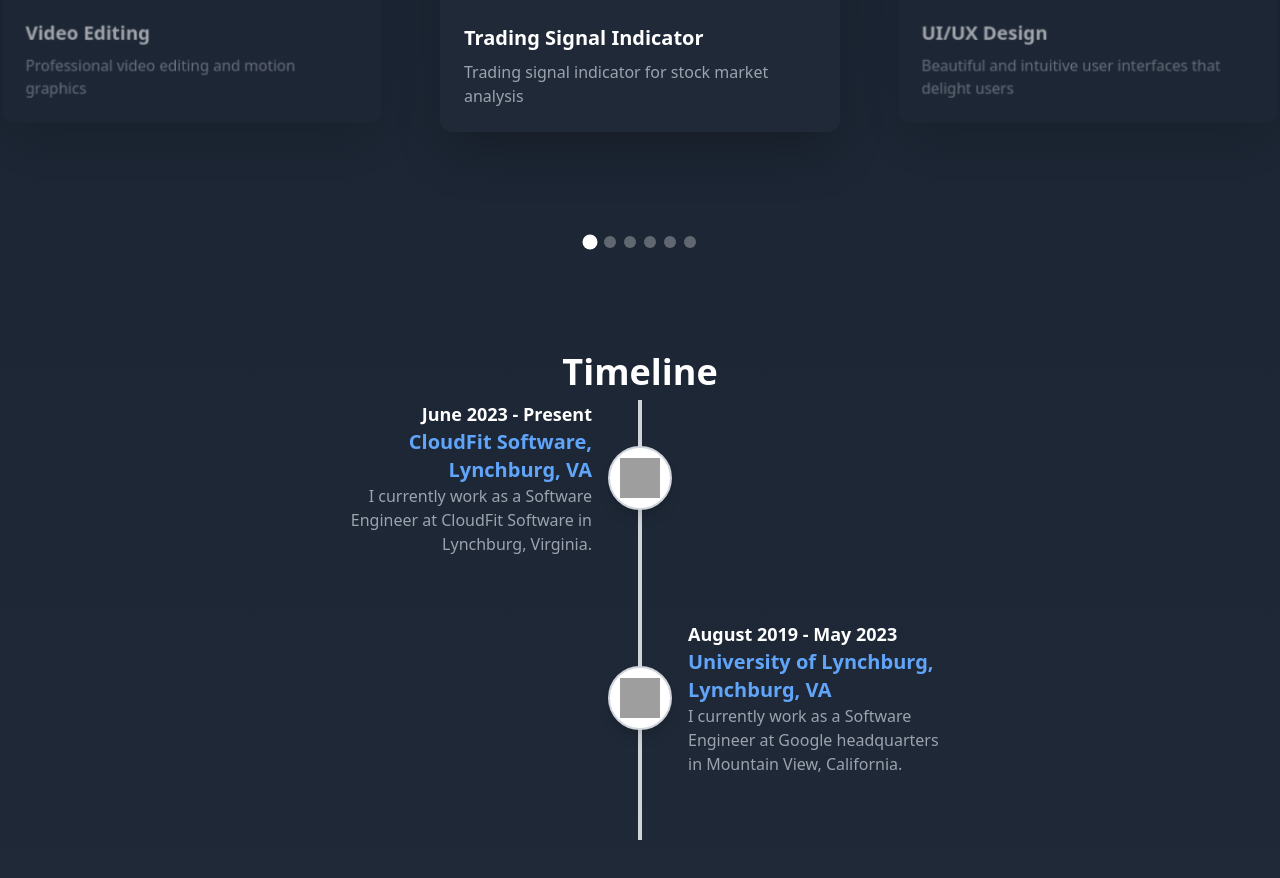
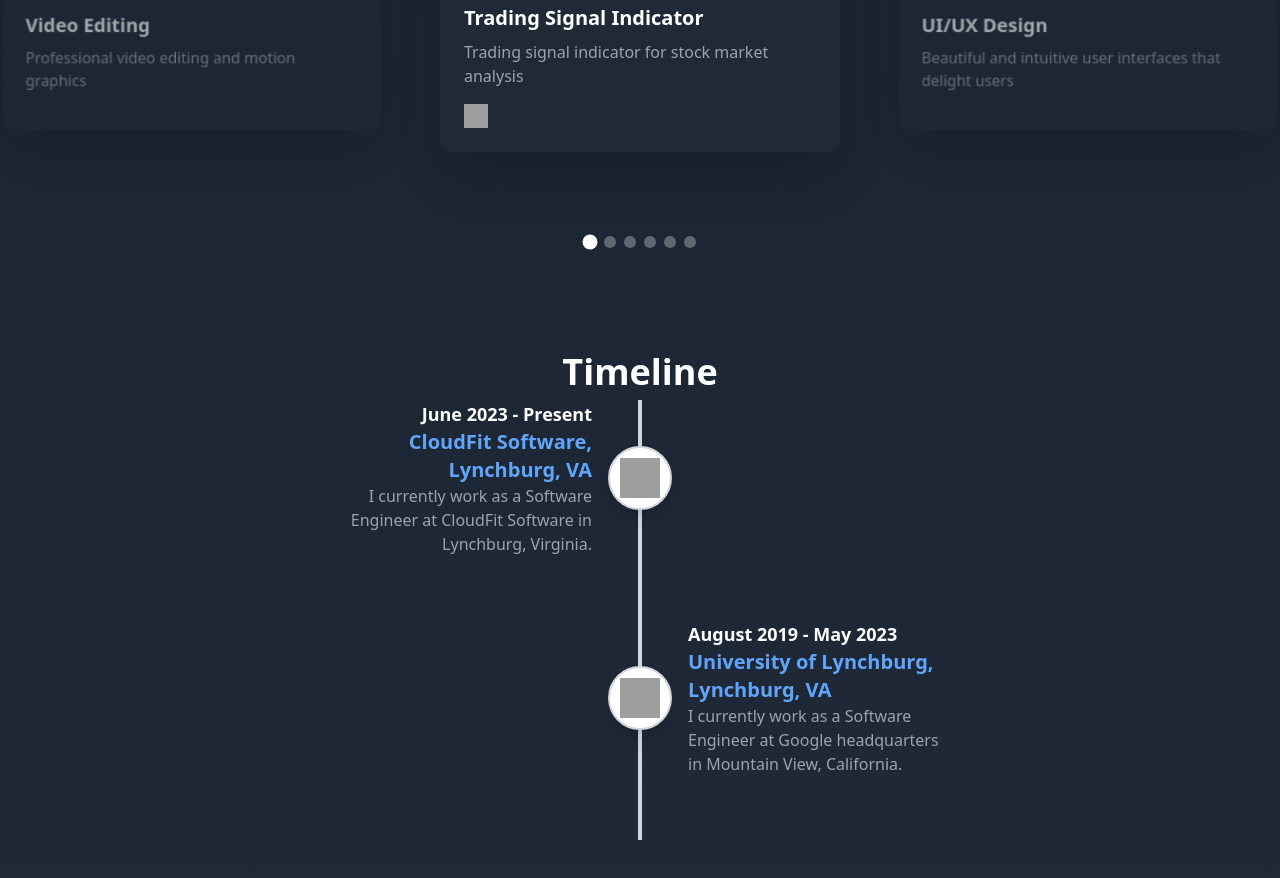
Before and after one commit to Justin9400/Justin9400.github.io, a React (Vite) app: page / in a window 1280 px wide. Shown: the part 3176-4054 px from the top of the page. Built offline with nearby package versions, Linux system fonts and the light colour scheme; grey boxes are pictures that could not be loaded.

Commit message:
added tech list to project cards

```diff
--- a/src/components/carousel/Carousel.tsx
+++ b/src/components/carousel/Carousel.tsx
@@ -8,6 +8,7 @@
   image: string;
   // icon: React.ReactNode;
   url?: string;
+  tech: { icon: React.ReactNode; name: string }[];
 }
 
 const projects: Project[] = [
@@ -18,6 +19,18 @@
     image:
       'https://raw.githubusercontent.com/Justin9400/Justin9400.github.io/master/src/images/Trading-Signal-Indicator.jpg',
     url: 'https://github.com/Justin9400/Trading-Signal-Indicator',
+    tech: [
+      {
+        icon: (
+          <img
+            src="https://raw.githubusercontent.com/Justin9400/Justin9400.github.io/master/src/images/Python_Logo.jpg"
+            alt="Python"
+            className="w-6 h-6"
+          />
+        ),
+        name: 'Python',
+      },
+    ],
   },
   {
     id: 2,
@@ -26,6 +39,7 @@
     image:
       'https://images.unsplash.com/photo-1561070791-2526d30994b5?auto=format&fit=crop&q=80&w=2064',
     url: '#ui-ux-design',
+    tech: [],
   },
   {
     id: 3,
@@ -34,6 +48,7 @@
     image:
       'https://images.unsplash.com/photo-1554048612-b6a482bc67e5?auto=format&fit=crop&q=80&w=2070',
     url: '#photography',
+    tech: [],
   },
   {
     id: 4,
@@ -42,6 +57,7 @@
     image:
       'https://images.unsplash.com/photo-1460925895917-afdab827c52f?auto=format&fit=crop&q=80&w=2015',
     url: '#digital-marketing',
+    tech: [],
   },
   {
     id: 5,
@@ -50,6 +66,7 @@
     image:
       'https://images.unsplash.com/photo-1511379938547-c1f69419868d?auto=format&fit=crop&q=80&w=2070',
     url: '#music-production',
+    tech: [],
   },
   {
     id: 6,
@@ -58,6 +75,7 @@
     image:
       'https://images.unsplash.com/photo-1536240478700-b869070f9279?auto=format&fit=crop&q=80&w=2070',
     url: '#video-editing',
+    tech: [],
   },
 ];
 
@@ -115,10 +133,10 @@
                 key={project.id}
                 onClick={() => handleCardClick(project, index)}
                 className={`transform transition-all duration-1500 ease-in-out cursor-pointer
-                  ${index === 0 ? '-translate-x-8 scale-95 opacity-60' : ''}
-                  ${index === 1 ? 'translate-x-0 scale-100 opacity-100 z-20' : ''}
-                  ${index === 2 ? 'translate-x-8 scale-95 opacity-60' : ''}
-                  hover:scale-[1.02]`}
+                ${index === 0 ? '-translate-x-8 scale-95 opacity-60' : ''}
+                ${index === 1 ? 'translate-x-0 scale-100 opacity-100 z-20' : ''}
+                ${index === 2 ? 'translate-x-8 scale-95 opacity-60' : ''}
+                hover:scale-[1.02]`}
                 style={{
                   transitionProperty: 'all',
                   willChange: 'transform, opacity',
@@ -150,6 +168,11 @@
                       {project.title}
                     </h3>
                     <p className="text-gray-400">{project.description}</p>
+                    <div className="flex space-x-2 mt-4">
+                      {project.tech.map((tech, index) => (
+                        <div key={index}>{tech.icon}</div>
+                      ))}
+                    </div>
                   </div>
                 </div>
               </div>
```
